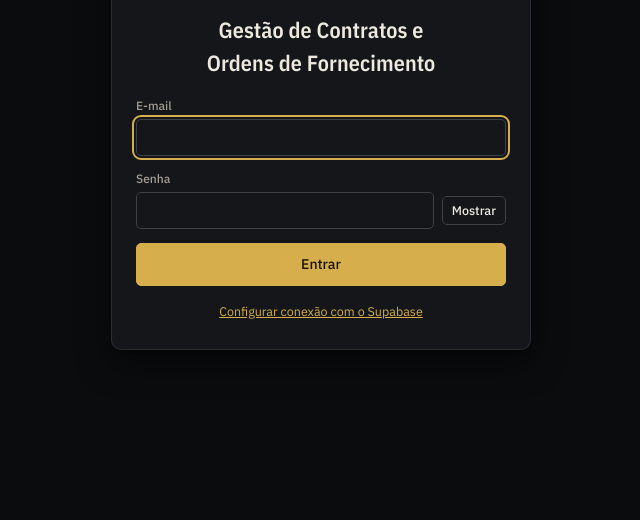
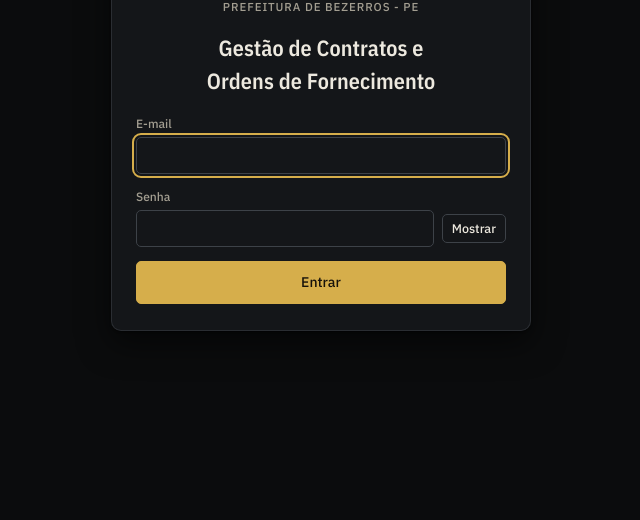
Before and after one commit to rinaildo064-eng/rinasolu-estecnologicas, a plain HTML site: page index.html in a window 1280 px wide. Shown: the part 312-832 px from the top of the page, without its empty margins (319-959 px from the left). Drawn offline with nearby package versions, Linux system fonts and the light colour scheme.

Commit message:
Add files via upload

```diff
--- a/index.html
+++ b/index.html
@@ -787,7 +787,7 @@ function noProfileHtml(){
     '<div class="split" style="justify-content:center"><button class="btn" data-a="retry">Verificar de novo</button><button class="btn primary" data-a="logout">Sair</button></div></div></div>';
 }
 function loginHtml(){
-  var c=getCfg();
+  var c=getCfg(),showCfg=cfgProblems(c).length>0;
   return '<div class="login"><form class="logincard" id="login-form" novalidate>'+
     '<img class="loginlogo" src="'+LOGO_FULL+'" alt="Rina Soluções Tecnológicas · Rina de Paula, Consultoria">'+
     '<div class="eyebrow" style="text-align:center">Prefeitura de Bezerros - PE</div>'+
@@ -796,8 +796,8 @@ function loginHtml(){
     '<div class="field"><label for="l-pass">Senha</label><div class="passrow"><input class="in" id="l-pass" name="senha" type="'+(S.showPass?'text':'password')+'" autocomplete="current-password"><button type="button" class="btn sm" data-a="toggle-pass">'+(S.showPass?'Ocultar':'Mostrar')+'</button></div></div>'+
     (S.loginErr?'<div class="note bad" role="alert">'+esc(S.loginErr)+'</div>':'')+
     '<button class="btn primary" id="l-submit" type="submit" style="justify-content:center;padding:10px 12px">Entrar</button>'+
-    '<button type="button" class="linkbtn" data-a="cfg-toggle">'+(S.cfgOpen?'Ocultar':'Configurar')+' conexão com o Supabase</button>'+
-    (S.cfgOpen?'<div class="cfgbox"><div class="field"><label for="c-url">URL do projeto</label><input class="in mono" id="c-url" value="'+esc(c.url)+'" spellcheck="false" autocapitalize="none"></div>'+
+    (!showCfg?'':'<button type="button" class="linkbtn" data-a="cfg-toggle">'+(S.cfgOpen?'Ocultar':'Configurar')+' conexão com o Supabase</button>')+
+    (showCfg&&S.cfgOpen?'<div class="cfgbox"><div class="field"><label for="c-url">URL do projeto</label><input class="in mono" id="c-url" value="'+esc(c.url)+'" spellcheck="false" autocapitalize="none"></div>'+
       '<div class="field"><label for="c-key">Publishable key</label><input class="in mono" id="c-key" value="'+esc(c.key)+'" spellcheck="false" autocapitalize="none"></div>'+
       (S.cfgMsg?'<div class="note '+(S.cfgMsg.ok?'ok':'bad')+'" role="status">'+esc(S.cfgMsg.msg)+'</div>':'')+
       '<div class="split"><button type="button" class="btn primary sm" data-a="cfg-save">Salvar e testar</button><button type="button" class="btn sm" data-a="cfg-reset">Restaurar padrão</button></div>'+
```
